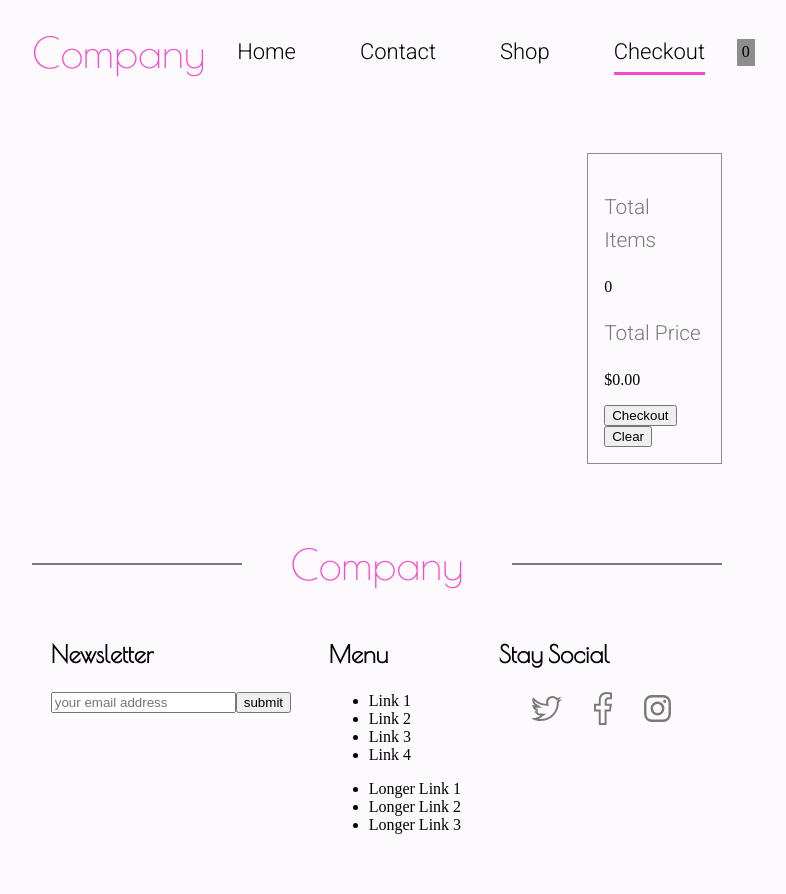
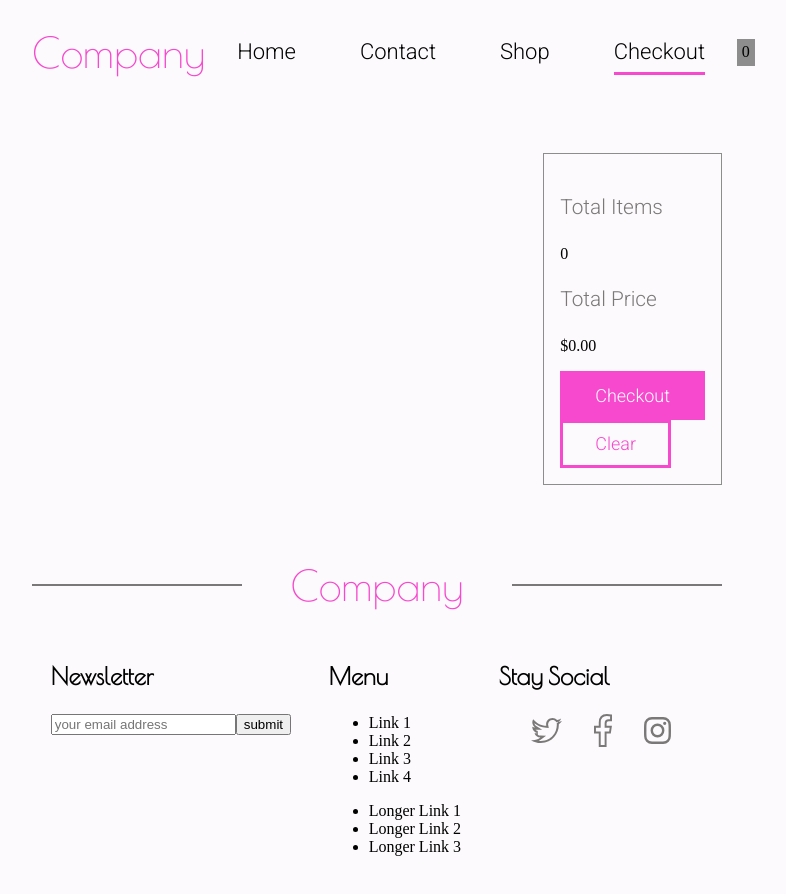
Before and after one commit to RahinF/shop, a React (Create React App) app: page /checkout in a window 1280 px wide. Shown: the top 894 px of the page, without its empty margins (263-1049 px from the left). Built offline with nearby package versions, Linux system fonts and the light colour scheme.

Commit message:
replaced all buttons with newly created Button component

```diff
--- /dev/null
+++ b/src/Button.js
@@ -0,0 +1,42 @@
+import React from "react";
+import styled from "styled-components";
+
+const btnSize = { default: 2, sm: 1, lg: 3 };
+const fontSize = { default: 18, sm: 16, lg: 22 };
+
+const StyledButton = styled.button`
+  cursor: pointer;
+  font-family: "Roboto", sans-serif;
+  background: ${(props) => (props.type ? "none" : "#f649ce")};
+  color: ${(props) => (props.type ? "#f649ce" : "#fff")};
+  border: 3px solid #f649ce;
+
+  padding: ${(props) => {
+    const size = props.size;
+
+    if (size) {
+      return `${btnSize[size] / 3}rem ${btnSize[size]}rem `;
+    } else {
+      return `${btnSize["default"] / 3}rem ${btnSize["default"]}rem`;
+    }
+  }};
+
+  font-size: ${(props) =>
+    props.size ? fontSize[props.size] : fontSize["default"]}px;
+
+  &:hover {
+    background: ${(props) => (props.type ? "#f649ce" : "#c43aa4")};
+    border: 3px solid ${(props) => (props.type ? "transparent" : "#c43aa4")};
+    color: #fff;
+  }
+`;
+
+function Button({ size, outline, text, onClick }) {
+  return (
+    <StyledButton size={size} type={outline} onClick={onClick}>
+      {text}
+    </StyledButton>
+  );
+}
+
+export default Button;
--- a/src/Checkout.js
+++ b/src/Checkout.js
@@ -5,6 +5,7 @@ import { Container, Paragraph } from "./globalStyles";
 import styled from "styled-components";
 import { getItemTotal, getTotalPrice } from "./cartReducer";
 import CurrencyFormat from "react-currency-format";
+import Button from './Button'
 
 const CheckoutContainer = styled(Container)`
   margin-top: 3rem;
@@ -61,8 +62,8 @@ function Checkout() {
           />
         </p>
 
-        <button>Checkout</button>
-        <button onClick={clearCart}>Clear</button>
+         <Button text='Checkout' />
+         <Button onClick={clearCart} text='Clear' outline/>
       </Summary>
     </CheckoutContainer>
   );
--- a/src/Contact.js
+++ b/src/Contact.js
@@ -1,9 +1,10 @@
 import React from 'react'
+import {Container} from './globalStyles'
 
 function Contact() {
     return (
 
-        <div>
+        <Container>
             <div>
                 <h1>title</h1>
                 <p>
@@ -19,7 +20,7 @@ function Contact() {
                 </div>
             </div>
             <div>image</div>
-        </div>
+        </Container>
     )
 }
 
--- a/src/Hero.js
+++ b/src/Hero.js
@@ -3,8 +3,9 @@ import SocialMedia from "./SocialMedia";
 import styled from "styled-components";
 import LazyImage from "./LazyImage";
 import heroImage from "./hero-image.jpg";
-import { Container, Paragraph, Button, PatternBackground } from "./globalStyles";
+import { Container, Paragraph,  PatternBackground } from "./globalStyles";
 import { mediaQueries } from "./mediaQueries";
+import Button from './Button'
 
 const Grid = styled(Container)`
   display: grid;
@@ -92,7 +93,7 @@ function Hero() {
           Lorem ipsum dolor, sit amet consectetur adipisicing elit. Odio cumque
           provident aut et mollitia.
         </Text>
-        <Button>Shop Now</Button>
+        <Button text='Shop Now' size='lg' outline/>
       </TextContainer>
 
       <SocialMediaContainer>
--- a/src/Product.js
+++ b/src/Product.js
@@ -3,6 +3,7 @@ import { useCartContext } from "./CartProvider";
 import styled from "styled-components";
 import { Paragraph, StyledH3 } from "./globalStyles";
 import CurrencyFormat from "react-currency-format";
+import Button from './Button'
 
 const ProductContainer = styled.div`
   ${(props) =>
@@ -59,10 +60,19 @@ function Product({ id, name, price, quantity, isCheckout }) {
 
       {isCheckout && <Paragraph>Quantity: {quantity}</Paragraph>}
 
-      <ButtonContainer>
-        <button onClick={addToCart}>{isCheckout ? "+" : "Add to Cart"}</button>
-        {isCheckout && <button onClick={removeFromCart}>-</button>}
-      </ButtonContainer>
+
+
+
+        {isCheckout ?
+        <ButtonContainer>
+          <Button onClick={addToCart} text="+" size='sm' outline/>
+          <Button onClick={removeFromCart} text='-' size='sm' outline/>
+        </ButtonContainer>
+         :
+        <Button onClick={addToCart} text="Add to Cart"/>
+        }
+
+
     </ProductContainer>
   );
 }
--- a/src/globalStyles.js
+++ b/src/globalStyles.js
@@ -44,21 +44,6 @@ const Paragraph = styled.p`
   line-height: 1.6;
 `;
 
-const Button = styled.button`
-  background: none;
-  border: 3px solid #f649ce;
-  color: #f649ce;
-  padding: 1rem 3rem;
-  font-family: "Roboto", sans-serif;
-  font-size: 22px;
-
-  &:hover {
-    background: #f649ce;
-    color: #fff;
-    cursor: pointer;
-  }
-`;
-
 const PatternBackground = styled.div`
   background: url(${bgPattern});
   background-size: 10px 10px;
@@ -73,6 +58,5 @@ export {
   StyledH2,
   StyledH3,
   Paragraph,
-  Button,
   PatternBackground,
 };
```
Also changed, not shown: 1 other file (tests, documents, lock files or other folders).
